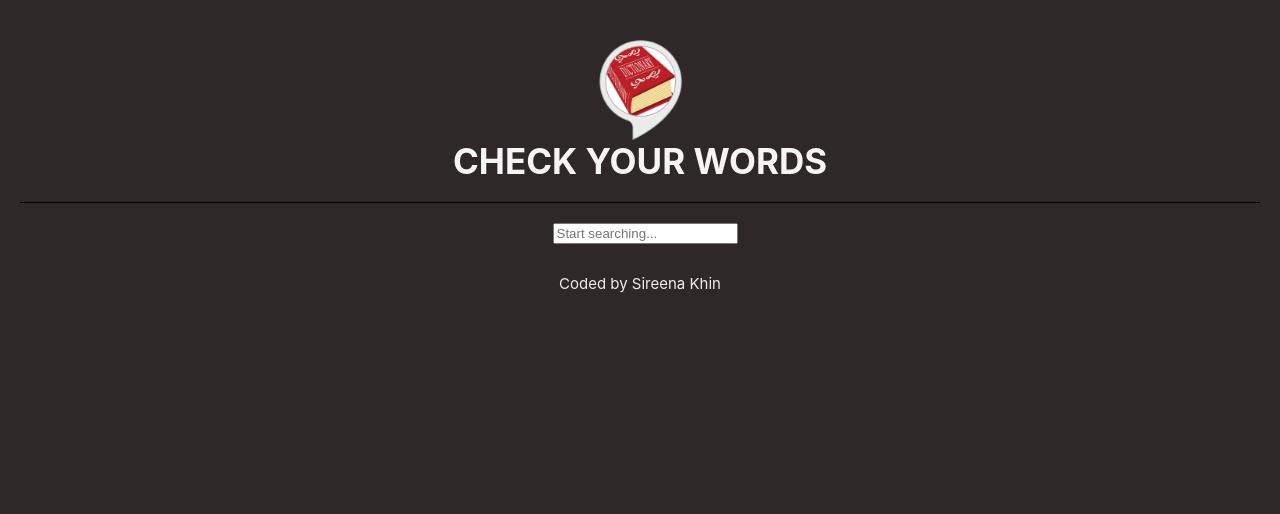
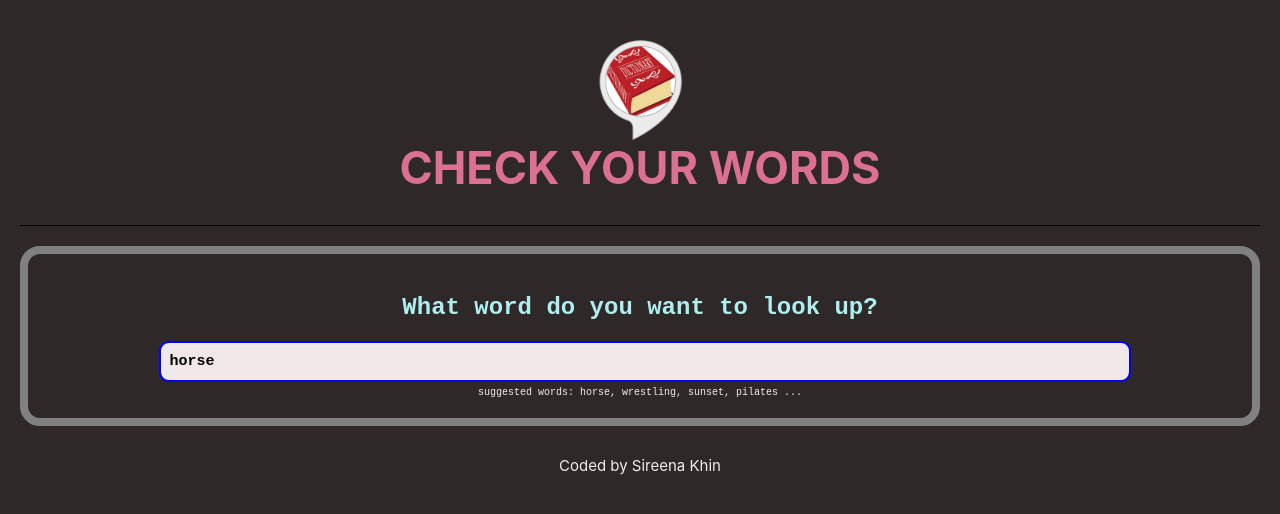
Before and after one commit to skhin/Check-Your-Words, a React (Create React App) app: page / in a window 1280 px wide. Shown: the top 514 px of the page. Built offline with nearby package versions, Linux system fonts and the light colour scheme; no server answers.

Commit message:
Styling of app

```diff
--- a/src/App.css
+++ b/src/App.css
@@ -15,11 +15,11 @@ header {
   display: block;
   margin: 0 auto;
   text-align: center;
-  font-size: 35px;
+  font-size: 45px;
   font-weight: bolder;
-  color: whitesmoke;
+  color: palevioletred;
   border-bottom: 1px solid black;
-  padding-bottom: 20px;
+  padding-bottom: 30px;
 }
 
 footer {
--- a/src/App.js
+++ b/src/App.js
@@ -11,7 +11,7 @@ function App() {
           CHECK YOUR WORDS
         </header>
         <main>
-          <Dictionary />
+          <Dictionary defaultKeyWord="horse" />
         </main>
         <footer>Coded by Sireena Khin</footer>
       </div>
--- a/src/components/Dictionary.css
+++ b/src/components/Dictionary.css
@@ -9,6 +9,39 @@ form {
   justify-content: center;
 }
 
+input {
+  width: 80%;
+  padding: 10px 8px;
+  border: 2px solid blue;
+  border-radius: 10px;
+  background-color: rgb(240, 232, 232);
+  font-size: 15px;
+  font-family: "Courier New", Courier, monospace;
+  font-weight: bold;
+}
+
 .dictionary {
   margin-bottom: 30px;
+  border: 3px solid grey;
+  border-radius: 20px;
+  padding: 20px 0 20px 0;
+  border-width: 0.5rem;
 }
+
+.card {
+  margin-bottom: 25px;
+  box-shadow: 0px 5px 10px lightgrey;
+}
+
+.hint {
+  font-size: 10px;
+  text-align: center;
+  padding-top: 5px;
+  font-family: "Courier New", Courier, monospace;
+}
+
+h2 {
+  text-align: center;
+  color: paleturquoise;
+  font-family: "Courier New", Courier, monospace;
+}
--- a/src/components/Dictionary.js
+++ b/src/components/Dictionary.js
@@ -3,9 +3,10 @@ import "./Dictionary.css";
 import axios from "axios";
 import Results from "./Results";
 
-const Dictionary = () => {
-  const [keyWord, setKeyWord] = useState("");
+const Dictionary = (props) => {
+  const [keyWord, setKeyWord] = useState(props.defaultKeyWord);
   const [results, setResults] = useState(null);
+  const [loaded, setLoaded] = useState(false);
 
   const handleResponse = (response) => {
     // console.log(response.data[0]);
@@ -13,12 +14,17 @@ const Dictionary = () => {
     setResults(response.data[0]);
   };
 
-  const search = (e) => {
-    e.preventDefault();
+  const search = () => {
+    // e.preventDefault();
     // alert(`Searching for ${keyWord} definition`);
 
-    const apiUrl = `https://api.dictionaryapi.dev/api/v2/entries/en/${keyWord}`;
+    let apiUrl = `https://api.dictionaryapi.dev/api/v2/entries/en/${keyWord}`;
     axios.get(apiUrl).then(handleResponse);
+  };
+
+  const handleSubmit = (event) => {
+    event.preventDefault();
+    search();
   };
 
   const handleKeywordChange = (e) => {
@@ -26,21 +32,35 @@ const Dictionary = () => {
     setKeyWord(e.target.value);
   };
 
+  const load = () => {
+    setLoaded(true);
+    search();
+  };
+
+  if (loaded) {
     return (
       <>
         <div className="dictionary">
-        <form onSubmit={search}>
+          <h2>What word do you want to look up?</h2>
+          <form onSubmit={handleSubmit}>
             <input
               className="form-control form-control-lg"
               type="search"
-            placeholder="Start searching..."
               onChange={handleKeywordChange}
+              defaultValue={props.defaultKeyWord}
             />
           </form>
+          <div className="hint">
+            suggested words: horse, wrestling, sunset, pilates ...
+          </div>
         </div>
         <Results results={results} />
       </>
     );
+  } else {
+    load();
+    return "Loading";
+  }
 };
 
 export default Dictionary;
--- /dev/null
+++ b/src/components/Meaning.css
@@ -0,0 +1,10 @@
+li {
+  display: inline-block;
+  padding-right: 13px;
+  opacity: 70%;
+  font-size: 13px;
+}
+
+ul {
+  padding-bottom: 15px;
+}
--- a/src/components/Meaning.js
+++ b/src/components/Meaning.js
@@ -1,5 +1,6 @@
 import React from "react";
 import Synonyms from "./Synonyms";
+import "./Meaning.css";
 
 const Meaning = (props) => {
   console.log(props.meaning);
@@ -16,9 +17,10 @@ const Meaning = (props) => {
                 <strong>Definition:</strong> {definition.definition}
                 <br />
                 <br />
-                <strong>Example:</strong>{" "}
+                <strong>Example:</strong>
+                {""}
                 <span className="example">
-                  "<em>{definition.example}</em>""
+                  <em>{definition.example}</em>
                 </span>
                 <br />
                 <br />
--- a/src/components/Phonetic.css
+++ b/src/components/Phonetic.css
@@ -1,3 +1,26 @@
 .listen {
   color: rgb(105, 192, 233);
+  border-radius: 20px;
+  text-decoration: none;
+  padding: 10px 20px;
+  border: 3px solid lightslategray;
+  transition: all 150ms ease-in-out;
+  font-weight: bold;
+  margin-right: 10px;
 }
+
+.listen:hover {
+  background-color: rgb(105, 192, 233);
+  color: rgb(46, 40, 40);
+  border: 3px solid whitesmoke;
+}
+
+.phonetic {
+  height: 60px;
+  margin-top: 20px;
+}
+
+.text {
+  font-style: italic;
+  opacity: 0.7;
+}
--- a/src/components/Phonetic.js
+++ b/src/components/Phonetic.js
@@ -8,9 +8,8 @@ const Phonetic = (props) => {
       <div className="phonetic">
         <a href={props.phonetic.audio} target="_blank" className="listen">
           Listen here
-        </a>
-        <br />
-        {props.phonetic.text}
+        </a>{" "}
+        <span className="text">{props.phonetic.text}</span>
       </div>
     </>
   );
--- a/src/components/Results.css
+++ b/src/components/Results.css
@@ -1,7 +1,8 @@
 .word {
   text-transform: uppercase;
   color: rgb(231, 213, 213);
-  font-size: xx-large;
+  font-size: 50px;
+  text-align: center;
 }
 
 .card {
@@ -17,4 +18,6 @@
 
 h3 {
   color: rgb(196, 93, 93);
+  text-align: center;
+  text-decoration-line: underline;
 }
--- a/src/components/Results.js
+++ b/src/components/Results.js
@@ -15,15 +15,23 @@ const Results = (props) => {
               <h2 className="word">{props.results.word}</h2>
               {props.results.phonetics.map(function (phonetic, index) {
                 return (
-                  <div key={index}>
-                    <Phonetic phonetic={phonetic} />
+                  <div className="card">
+                    <div className="card-body">
+                      <div key={index}>
+                        <Phonetic phonetic={phonetic} />
+                      </div>
+                    </div>
                   </div>
                 );
               })}
               {props.results.meanings.map(function (meaning, index) {
                 return (
-                  <div key={index}>
-                    <Meaning meaning={meaning} />
+                  <div className="card">
+                    <div className="card-body">
+                      <div key={index}>
+                        <Meaning meaning={meaning} />
+                      </div>
+                    </div>
                   </div>
                 );
               })}
```
Lines whose indentation alone changed are shown as unchanged.
